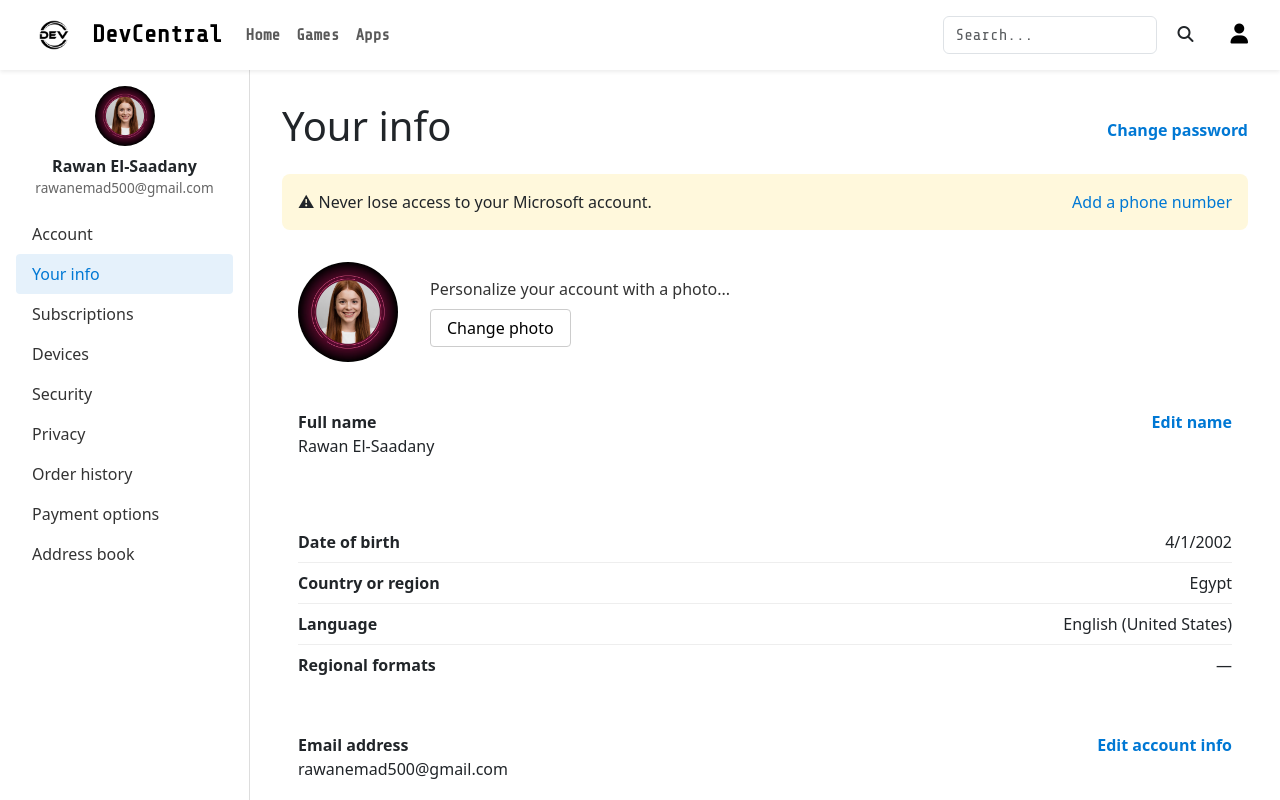
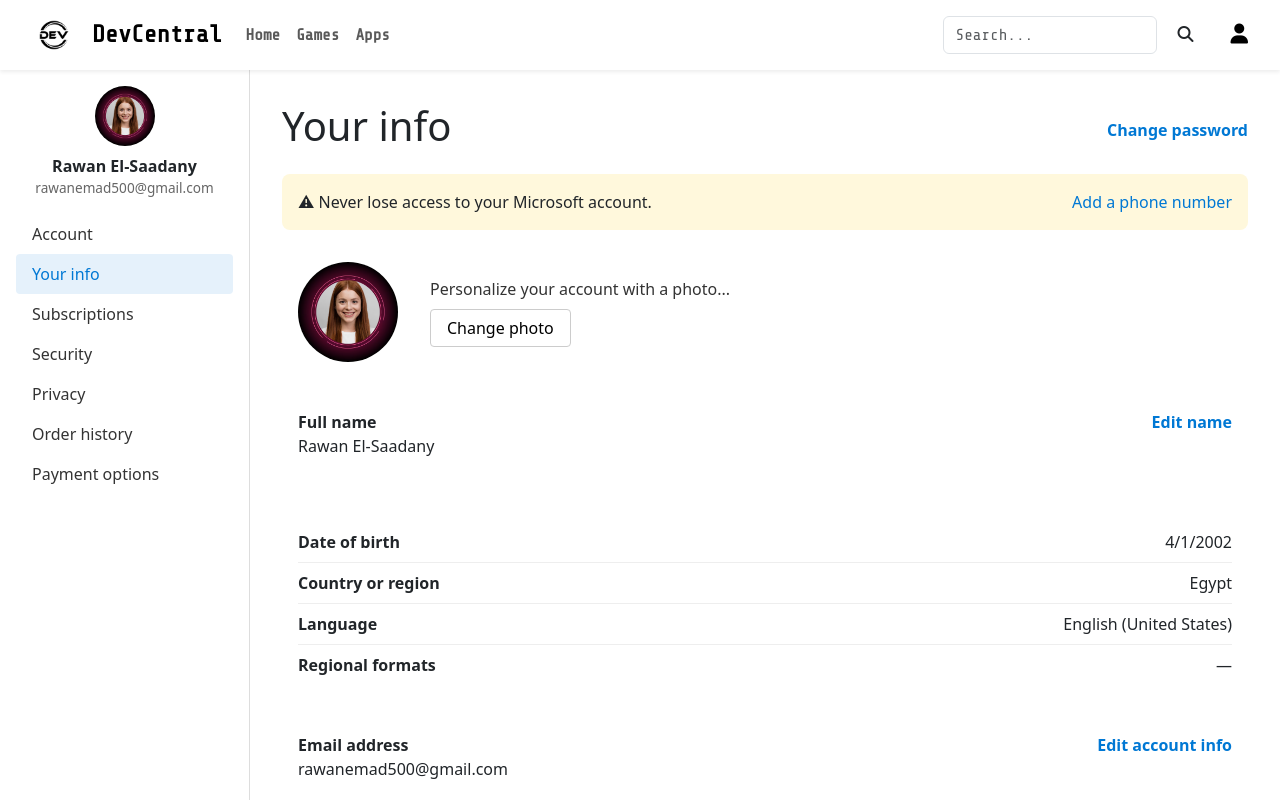
Before and after one commit to CIHYALACE/DevCentral, a React (Vite) app in the folder frontend/: page /profile in a window 1280 px wide. Shown: the top 800 px of the page. Built offline with nearby package versions, Linux system fonts and the light colour scheme.

Commit message:
Remove 'Devices' and 'Address book' from Sidebar menu options

```diff
--- a/frontend/src/components/Sidebar.jsx
+++ b/frontend/src/components/Sidebar.jsx
@@ -2,8 +2,8 @@
 import "../style/UserProfile.css"
 import sideimg from "../assets/tiktok-profile-picture-template_742173-4482.avif"
 const menu = [
-  "Account", "Your info", "Subscriptions", "Devices", "Security", "Privacy",
-  "Order history", "Payment options", "Address book"
+  "Account", "Your info", "Subscriptions", "Security", "Privacy",
+  "Order history", "Payment options"
 ];
 
 export default function Sidebar({ active }) {
```
